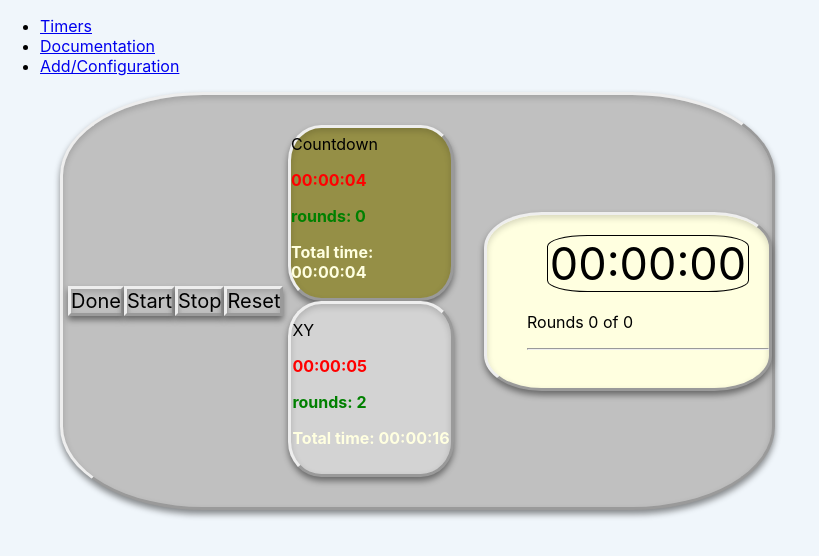
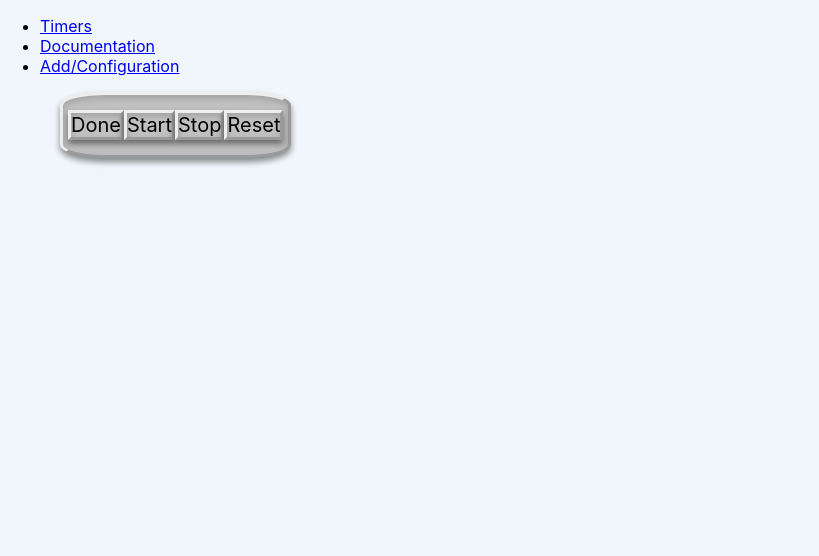
Before and after one commit to prof-tejera/assignment-3-scarvelh, a React (Create React App) app: page / in a window 1280 px wide. Shown: the top 556 px of the page, without its empty margins (0-819 px from the left). Built offline with nearby package versions, Linux system fonts and the light colour scheme.

Commit message:
Update and add functionality for Hours and Minutes

```diff
--- a/src/components/generic/StopWatchButtons.js
+++ b/src/components/generic/StopWatchButtons.js
@@ -35,10 +35,14 @@ export const StopWatchButtonsTimers = () => {
       setFastForward,
       setRepeat,
       repeat,
+      hours,minutes,
 
+      setHoursRest,
+      setMinutesRest,
+      setSecondsRest,
     } = useContext(TimerContext);
     const toddleworkout = workoutperiod === "Workout" ? "Resting" : "Workout";
-    console.log(toddleworkout);
+
     useEffect(() => {
       let timerId;
       let currentTimer = timers[activeTimerIndex];
@@ -55,6 +59,8 @@ export const StopWatchButtonsTimers = () => {
 
           if (nextTimer.type !== "Stopwatch") {
             setSeconds(nextTimer.originalseconds);
+            setMinutes(nextTimer.originalminutes);
+            setHours(nextTimer.originalhours);
           } else {
             setSeconds(0);
           }
@@ -70,25 +76,32 @@ export const StopWatchButtonsTimers = () => {
 
 
             if (currentTimer.type === "Stopwatch") {
+              if (hours === 0 && seconds === currentTimer.originalseconds && minutes === 0 ) {
+                setSeconds(0);
+              }
               // we have reached the end
-              if (seconds === currentTimer.originalseconds) {
+              if (seconds === currentTimer.originalseconds && minutes === currentTimer.originalminutes && hours === currentTimer.originalhours) {
                 if (activeTimerIndex === timers.length - 1) {
                   setFastForward(true);
                   setIsRunning(false);
                 } else {
                   moveToNextTimer();
                   setRepeat(0);
-                  setOriginalRepeat(0);
+
                 }
 
               } else {
+
                 setSeconds(seconds + 1);
               }
-              //setOriginalRepeat(timers[activeTimerIndex].originalrepeat);
+
+
+
+
               setRepeat(0);
             } else if (currentTimer.type === "Countdown") {
               // we have reached the end
-              if (seconds === 0) {
+              if (seconds === 0 && hours === 0 && minutes === 0) {
                 if (activeTimerIndex === timers.length - 1) {
 
                   setFastForward(true);
@@ -97,7 +110,7 @@ export const StopWatchButtonsTimers = () => {
 
                   moveToNextTimer();
                   setRepeat(0);
-                  // setOriginalRepeat( timers[activeTimerIndex].originalrepeat);
+
                 }
               } else {
                 setSeconds(seconds - 1);
@@ -105,9 +118,9 @@ export const StopWatchButtonsTimers = () => {
               setOriginalRepeat(timers[activeTimerIndex].originalrepeat);
               setRepeat(0);
             } else if (currentTimer.type === "XY") {
-              console.log(seconds);
+
               // we have reached the end
-              if (seconds === 0) {
+              if (seconds === 0 && hours === 0 && minutes === 0) {
                 setRepeat(repeat + 1);
                 if (repeat < timers[activeTimerIndex].originalrepeat) {
 
@@ -124,7 +137,7 @@ export const StopWatchButtonsTimers = () => {
                     setOriginalRepeat(timers[activeTimerIndex].originalrepeat);
 
                     moveToNextTimer();
-                   // setRepeat(1);
+
                   }
 
                 }
@@ -142,7 +155,7 @@ export const StopWatchButtonsTimers = () => {
               //-----NEW STUFFF-------------------
               console.log(seconds);
               // we have reached the end
-              if (seconds === 0) {
+              if (seconds === 0 && hours === 0 && minutes === 0 && repeat  <= timers[activeTimerIndex].originalrepeat) {
 
                 if (repeat < timers[activeTimerIndex].originalrepeat) {
 
@@ -162,9 +175,9 @@ export const StopWatchButtonsTimers = () => {
                     setMinutes(() => parseInt(timers[activeTimerIndex].originalminutes));
                     setHours(() => parseInt(timers[activeTimerIndex].originalhours));
 
+                    setRepeat(repeat + 1);
+                    setWorkOutPeriod(() => "Workout");
 
-                    setWorkOutPeriod(() => "Workout");
-                    setRepeat(repeat + 1);
                   }
 
 
@@ -174,16 +187,16 @@ export const StopWatchButtonsTimers = () => {
                     setFastForward(true);
                     setIsRunning(false);
                   } else {
-                    //  setOriginalRepeat(timers[activeTimerIndex].originalrepeat);
+
 
                     moveToNextTimer();
-                    //  setRepeat(1);
+
                   }
 
                 }
               } else {
 
-                //setOriginalRepeat(timers[activeTimerIndex].originalrepeat);
+
                 setSeconds(seconds - 1);
 
 
@@ -194,7 +207,7 @@ export const StopWatchButtonsTimers = () => {
             }
 
 
-            // TODO add the rest of the timers
+
           }
           ,
           1000);
@@ -203,7 +216,7 @@ export const StopWatchButtonsTimers = () => {
       return () => {
         clearInterval(timerId);
       };
-    }, [activeTimerIndex, isRunning, seconds, setSeconds, timers, repeat, setActiveTimerIndex, setIsRunning, setOriginalRepeat, setRepeat,setFastForward,setHours,setMinutes,setWorkOutPeriod,toddleworkout,])
+    }, [hours,minutes,activeTimerIndex, isRunning, seconds, setSeconds, timers, repeat, setActiveTimerIndex, setIsRunning, setOriginalRepeat, setRepeat,setFastForward,setHours,setMinutes,setWorkOutPeriod,toddleworkout,])
     ;
 
     const onStart = () => {
@@ -214,10 +227,18 @@ export const StopWatchButtonsTimers = () => {
       const firstTimer = timers[0];
       if (firstTimer.type !== "Stopwatch") {
         setSeconds(firstTimer.originalseconds);
+        setMinutes(firstTimer.originalminutes);
+        setHours(firstTimer.originalhours);
         setOriginalRepeat(firstTimer.originalrepeat);
+        setHoursRest(firstTimer.hoursrest);
+        setMinutesRest(firstTimer.minutesrest);
+        setSecondsRest(firstTimer.secondsrest);
         setRepeat(1);
+        //setWorkOutPeriod(()=>'Resting')
       } else {
         setSeconds(0);
+        setHours(0);
+        setMinutes(0);
       }
     };
     const onPause = () => {
@@ -229,7 +250,7 @@ export const StopWatchButtonsTimers = () => {
       setIsRunning(false);
       setFastForward(false);
       setSeconds(0);
-      //   clearInterval(timerId);
+
     };
     const onDone = () => {
       setActiveTimerIndex(0);
@@ -237,7 +258,7 @@ export const StopWatchButtonsTimers = () => {
       setIsRunning(false);
       setFastForward(true);
       setSeconds(0);
-      //   clearInterval(timerId);
+
     };
     return (
       <Container>
--- a/src/components/generic/StopWatchRounds.js
+++ b/src/components/generic/StopWatchRounds.js
@@ -52,15 +52,16 @@ export function StopWatchRoundsTabata() {
     activeTimerIndex,
     workoutperiod
   } = useContext(TimerContext);
-  useEffect(() => {
+
     if (activeTimerIndex === null) {
       activeTimerIndex = 0;
     }
+  useEffect(() => {
     // had some sync issues this fixes it.
     if (repeat > originalrepeat) {
       setRepeat(() => timers[activeTimerIndex].originalrepeat);
     }
-    if ((timers[activeTimerIndex].type === "Tabata" || timers[activeTimerIndex].type === "XY") && repeat === 0) {
+    if (timers[activeTimerIndex].type === "Tabata" && repeat === 0) {
       setRepeat(1);
       repeat = 1;
     }
--- a/src/components/generic/TimerDisplay.js
+++ b/src/components/generic/TimerDisplay.js
@@ -39,42 +39,65 @@ const AnimatedComponent = styled.div`
 ///===================================================CountDown and XY Timer Display=================================================
 export function TimerDisplay() {
   // get information from context storage
-  const {
+  let {
     hours,
     minutes,
     seconds,
     setSeconds,
+    setHours,
+    setMinutes,
     fastforward,
     timers,
     activeTimerIndex
   } = useContext(TimerContext);
   // get display theme from theme context
   const { counterdisplay, setCounterDisplay } = React.useContext(ThemeContext);
+  if(activeTimerIndex === null){
+    activeTimerIndex=0;
+  }
   useEffect(() => {
     if (seconds === undefined) {
       setSeconds(timers[activeTimerIndex].originalseconds);
     }
+
   });
   // convert hour + minutes + seconds
   const calcsecs = convertToSeconds(hours, minutes, seconds);
+  const total_orig_secs = convertToSeconds(timers[activeTimerIndex].originalhours, timers[activeTimerIndex].originalminutes, timers[activeTimerIndex].originalseconds);
+
   // convert the number of seconds to  hour and minutes and seconds for the display
   let convertSeconds = secondsToTime(calcsecs);
-  console.log("seconds");
+
   // set the second minutes and hours if it goes into negative values set the values back to '0'
   useEffect(() => {
     if (
       parseInt(convertSeconds.seconds) < 0 ||
+
       parseInt(convertSeconds.minutes) < 0 ||
       parseInt(convertSeconds.hours) < 0 /*&& !onstart*/
     ) {
       convertSeconds.seconds = 0;
       convertSeconds.minutes = 0;
       convertSeconds.hours = 0;
-      //setSeconds(()=>0);
-      //setMinutes(()=> 0);
-      //setHours(()=>0);
+      setSeconds(() => 0);
+      setMinutes(() => 0);
+      setHours(() => 0);
       setCounterDisplay(() => myColors["eggshell-white"]);
     }
+    if (timers[activeTimerIndex].type === "Stopwatch") {
+      if (calcsecs >= total_orig_secs) {
+        convertSeconds.seconds = 0;
+        convertSeconds.minutes = 0;
+        convertSeconds.hours = 0;
+        setSeconds(() => timers[activeTimerIndex].originalseconds);
+        setMinutes(() => timers[activeTimerIndex].originalminutes);
+        setHours(() => timers[activeTimerIndex].originalhours);
+
+        setCounterDisplay(() => myColors["eggshell-white"]);
+      }
+    }
+
+
     // set values to '0' wired timing issue
     if (seconds !== 0 && hours !== 0 && minutes !== 0) {
       convertSeconds.seconds = 0;
@@ -94,7 +117,14 @@ export function TimerDisplay() {
     hours,
     minutes,
     seconds,
-    setCounterDisplay
+    setCounterDisplay,
+    setHours,
+    setMinutes,
+    setSeconds,
+    timers,
+    activeTimerIndex,
+    calcsecs,
+    total_orig_secs
   ]);
 
   // change the number display to congratulation
@@ -140,23 +170,26 @@ export function TimerDisplayTabata() {
     hours,
     minutes,
     seconds,
-
+    setMinutes,
+    setHours,
     setSeconds,
     fastforward
   } = useContext(TimerContext);
   let { counterdisplay, setCounterDisplay } = React.useContext(ThemeContext);
   useEffect(() => {
-    if (seconds === undefined) {
+    if (seconds === undefined || hours === undefined || minutes === undefined) {
 
       setSeconds(0);
+      setHours(0);
+      setMinutes(0);
     }
   });
-    // get information from theme context
+  // get information from theme context
 
-    // convert hour+minutes+ seconds  to seconds
-    const calcsecs = convertToSeconds(hours, minutes, seconds);
-    // convert seconds in hour minutes seconds  for the stopwatch display.
-    const convertSeconds = secondsToTime(calcsecs);
+  // convert hour+minutes+ seconds  to seconds
+  const calcsecs = convertToSeconds(hours, minutes, seconds);
+  // convert seconds in hour minutes seconds  for the stopwatch display.
+  const convertSeconds = secondsToTime(calcsecs);
   useEffect(() => {
     if (
       convertSeconds.seconds < 0 ||
@@ -166,6 +199,9 @@ export function TimerDisplayTabata() {
       convertSeconds.seconds = 0;
       convertSeconds.minutes = 0;
       convertSeconds.hours = 0;
+      setSeconds(() => 0);
+      setMinutes(() => 0);
+      setHours(() => 0);
       setCounterDisplay(() => myColors["eggshell-white"]);
     }
     if (counterdisplay.backgroundColor !== myColors["eggshell-white"]) {
@@ -173,14 +209,18 @@ export function TimerDisplayTabata() {
       name.style.backgroundColor = counterdisplay;
     }
 
-  },[convertSeconds.hours,
+  }, [convertSeconds.hours,
     convertSeconds.minutes,
     convertSeconds.seconds,
     counterdisplay,
     hours,
     minutes,
     seconds,
-    setCounterDisplay]);
+    setCounterDisplay,
+    setMinutes,
+    setSeconds,
+    setHours
+  ]);
 
 
   // fast forward display congratulation message
--- a/src/mycontext/MyContexts.js
+++ b/src/mycontext/MyContexts.js
@@ -43,68 +43,20 @@ export function StopWatchProvider({ children }) {
   };
 
   const [timers, setTimers] = useState([
+    // for testing comment out for now
     /*{
       type: "Stopwatch",
       originalhours: 0,
-      originalminutes: 0,
-      originalseconds: 4,
+      originalminutes: 1,
+      originalseconds: 5,
       originalrepeat: 0,
       originalhoursrest: 0,
       originalminutesrest: 0,
       originalsecondsrest: 0,
-    },
-    {
-      type: "Countdown",
-      originalhours: 0,
-      originalminutes: 0,
-      originalseconds: 2,
-      originalrepeat: 0,
-      originalhoursrest: 0,
-      originalminutesrest: 0,
-      originalsecondsrest: 0,
-    },
-    {
-      type: "XY",
-      originalhours: 0,
-      originalminutes: 0,
-      originalseconds: 5,
-      originalrepeat: 2,
-      originalhoursrest: 0,
-      originalminutesrest: 0,
-      originalsecondsrest: 0,
-    },
-    {
-      type: "Tabata",
-      originalhours: 0,
-      originalminutes: 0,
-      originalseconds: 7,
-      originalrepeat: 3,
-      originalhoursrest: 0,
-      originalminutesrest: 0,
-      originalsecondsrest: 11,
     },*/
 
 
-    {
-      type: "Countdown",
-      originalhours: 0,
-      originalminutes: 0,
-      originalseconds: 4,
-      originalrepeat: 0,
-      originalhoursrest: 0,
-      originalminutesrest: 0,
-      originalsecondsrest: 0,
-    },
-    {
-      type: "XY",
-      originalhours: 0,
-      originalminutes: 0,
-      originalseconds: 5,
-      originalrepeat: 2,
-      originalhoursrest: 0,
-      originalminutesrest: 0,
-      originalsecondsrest: 3,
-    },
+
   ]);
   const [isRunning, setIsRunning] = useState(false);
   const [activeTimerIndex, setActiveTimerIndex] = useState(null);
```
